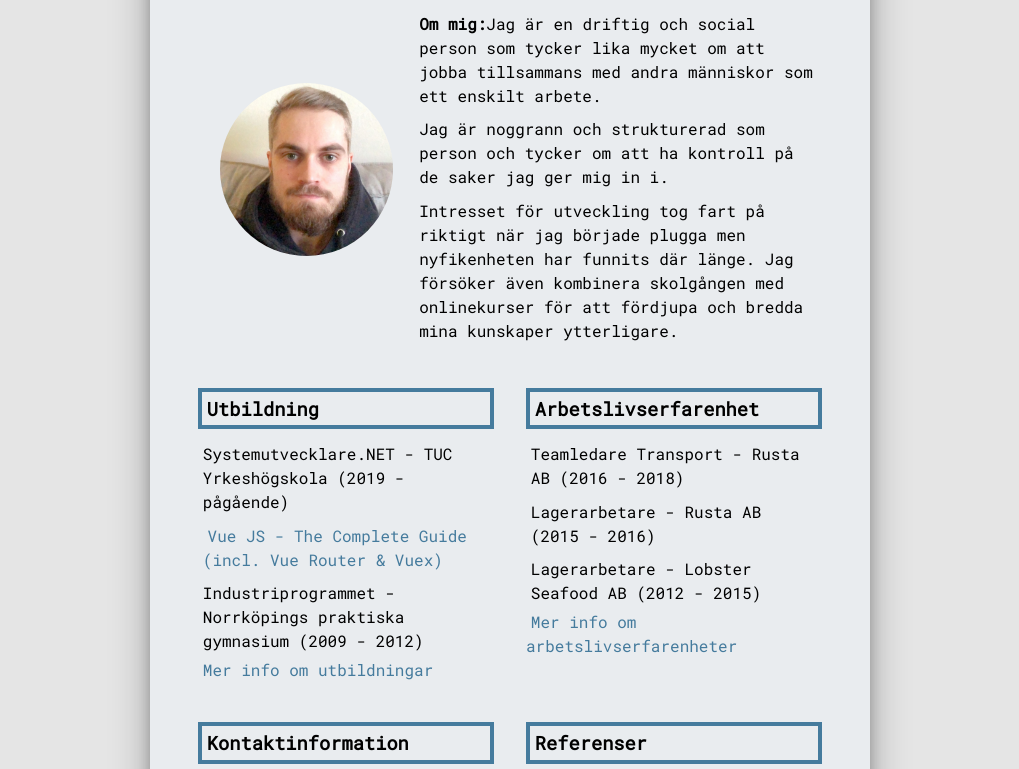
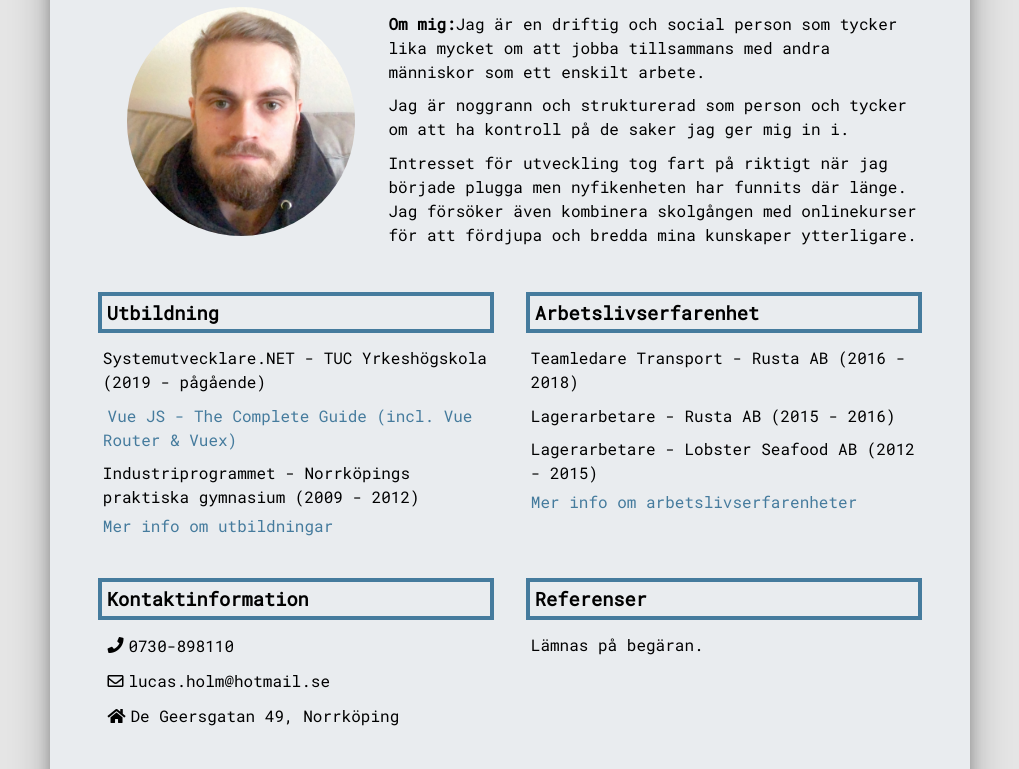
Before and after one commit to lucas-holm/lucas-holm.github.io, a plain HTML site: page index.html in a window 1280 px wide. Shown: the part 161-930 px from the top of the page, without its empty margins (130-1149 px from the left). Drawn offline with Linux system fonts and the light colour scheme.

Commit message:
Update style.css

```diff
--- a/style.css
+++ b/style.css
@@ -94,7 +94,7 @@ a {
         background-color: #e5e5e5;
     }
     .container {
-        max-width: 720px;
+        max-width: 920px;
         margin: 0 auto;
         box-shadow: 0 19px 38px rgba(0, 0, 0, 0.3), 0 15px 12px rgba(0, 0, 0, 0.22);
         padding: 5rem 2rem;
```
